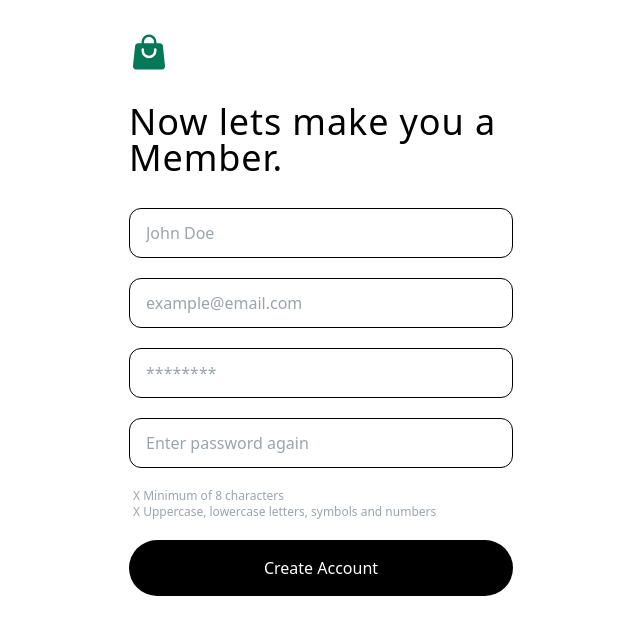
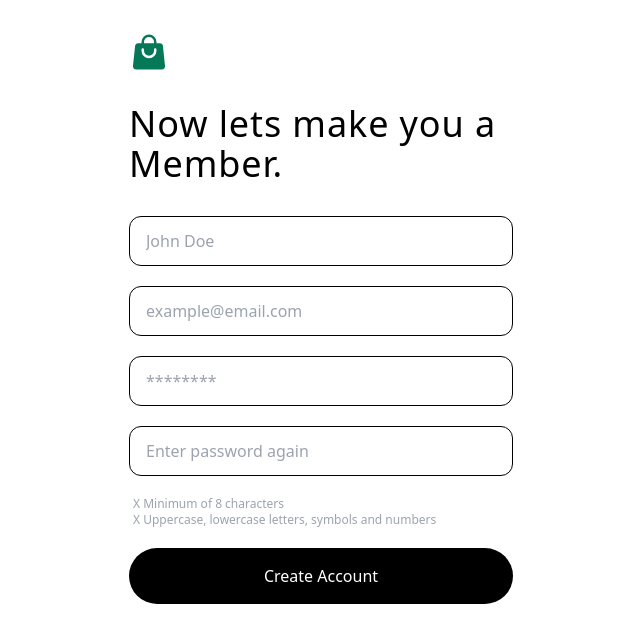
Before and after one commit to joykamlomo/my-storefront, a Next.js app: page /signup in a window 1280 px wide. Shown: the top 642 px of the page, without its empty margins (319-959 px from the left). Built offline with nearby package versions, Linux system fonts and the light colour scheme.

Commit message:
leading-n

```diff
--- a/pages/signup.js
+++ b/pages/signup.js
@@ -9,7 +9,7 @@ function SignupScreen() {
           <span>
             <ShoppingBagIcon className="w-10 h-10 text-emerald-700" />{' '}
           </span>
-          <h2 className="text-black text-4xl font-sans tracking-wide leading-9 mt-8">
+          <h2 className="text-black text-5xl md:text-4xl font-sans tracking-wide mt-8">
             Now lets make you a Member.
           </h2>
         </div>
```
